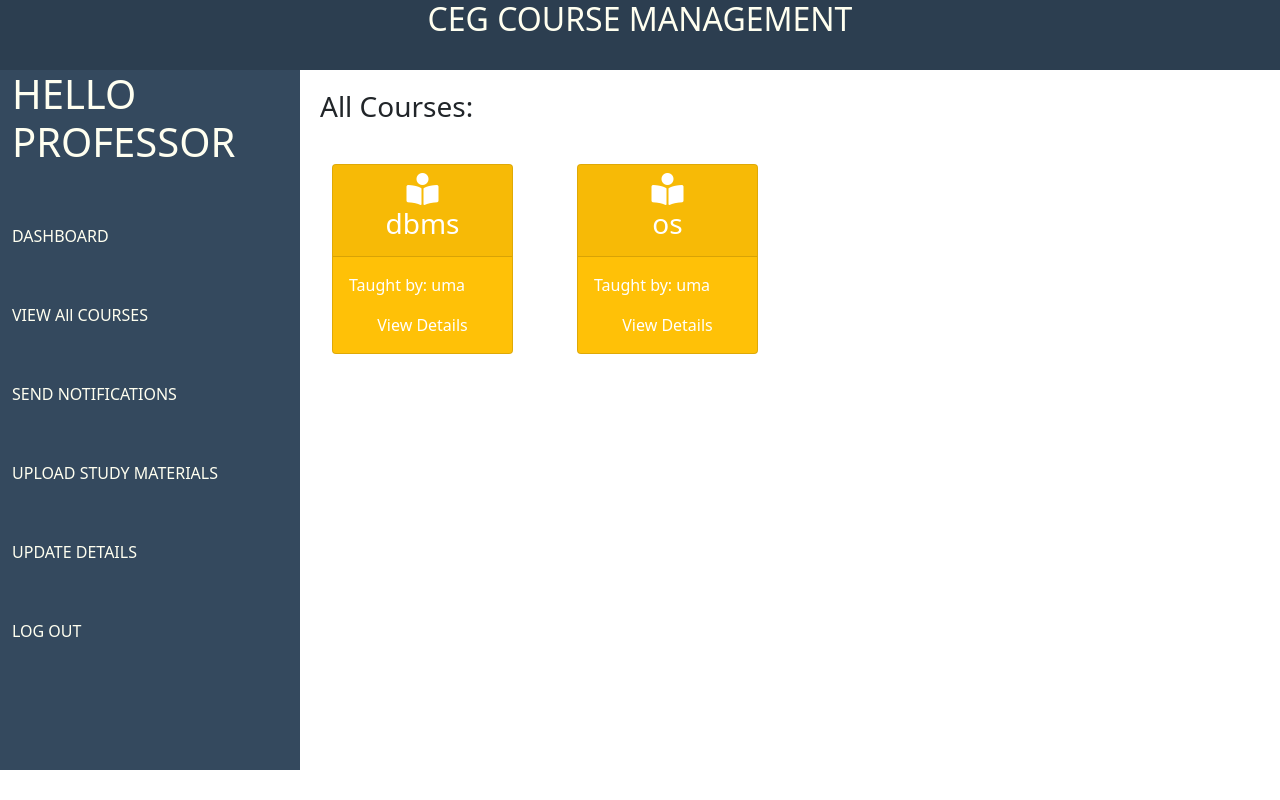
After one commit to bmspr1502/dbmsproject, a PHP site: page /PROJECT_SQL/professor/course.php in a window 1280 px wide. The commit adds this page. Run offline with PHP 8.4, Linux system fonts and the light colour scheme; a user stored in the database is signed in; data comes from the database, SQL or seed files in the repository.

Commit message:
some changes

```diff
--- a/PROJECT_SQL/dbconfig/config.php
+++ b/PROJECT_SQL/dbconfig/config.php
@@ -1,4 +1,7 @@
 <?php
-$con= mysqli_connect("localhost","root","") or die("unable to connect");
+$con= new mysqli("localhost", "root", "", "cmsproj");
+/*
+mysqli_connect("localhost","root","") or die("unable to connect");
 mysqli_select_db($con,"cmsproj");
+*/
 ?>
--- a/PROJECT_SQL/index.php
+++ b/PROJECT_SQL/index.php
@@ -13,7 +13,7 @@
     <link href="bootstrap/css/bootstrap.min.css" rel="stylesheet" >
     <link rel="stylesheet" href="bootstrap/css/sytle.css">
 
-    <title>Hello, world!</title>
+    <title>Login</title>
   </head>
   <body>
 
--- /dev/null
+++ b/PROJECT_SQL/professor/course.php
@@ -0,0 +1,62 @@
+<?php
+    session_start();
+  require '../dbconfig/config.php';
+  require"pcommondash.php";
+?>
+<!DOCTYPE html>
+<html>
+<head>
+<title>view_all_course</title>
+<meta charset="utf-8">
+    <meta name="viewport" content="width=device-width, initial-scale=1">
+
+    <!-- Bootstrap CSS -->
+    <link href="../bootstrap/css/bootstrap.min.css" rel="stylesheet" >
+    <link href="../bootstrap/css/stddashstyle.css" rel="stylesheet" >
+	<link href="../fontawesome-free-5.15.3-web/css/all.css" rel="stylesheet">
+</head>
+<body>
+ <div class="container-fluid p-0" id="enrolledcourses">
+        <h3 style="margin:20px">All Courses:</h3>
+     <div class="container" id="box">
+    <div class="row">
+
+<?php
+    //print_r($_SESSION);
+  $sql="select course_details.courseid, course_details.name as 'course_name', prof_details.profno, prof_details.name as 'prof_name' from course_details inner join prof_details on course_details.profno = prof_details.profno where course_details.profno = ". $_SESSION['pid'];
+   if($query_run=$con->query($sql)){
+    $storeArray = Array();
+    while ($row =$query_run->fetch_assoc()) {
+        ?>
+        <div class="col-md-3">
+        <div class="card text-white bg-warning mb-3" style="max-width: 18rem;margin:20px;" id="cardcourse">
+        <div class="card-header">
+        <center><i class="fa fa-book-reader fa-2x"></center></i>
+        <h3 class="card-title" style="text-align:center;"><?php echo $row['course_name'];?></h3>
+                </div>
+    <div class="card-body">
+        <p>Taught by: <?php echo $row['prof_name'];?></p>
+    <center><a onclick="viewcourse(<?php echo $row['courseid'];?>)">View Details</a></center>
+    </div>
+    </div>
+    </div>
+    <?php
+
+    }
+}else{
+    echo $con->error;
+}
+ ?>
+</div></div>
+            </div>
+
+        </div>
+
+    </div>
+
+
+    <script>
+
+    </script>
+</body>
+</html>
--- a/PROJECT_SQL/professor/log_out.php
+++ b/PROJECT_SQL/professor/log_out.php
@@ -3,6 +3,6 @@
 session_start();
 unset($_SESSION['pid']);
 session_destroy();
-header("location:/PROJECT_SQL/index.php");
+header("location:../index.php");
 
 ?>
--- a/PROJECT_SQL/professor/pcommondash.php
+++ b/PROJECT_SQL/professor/pcommondash.php
@@ -1,8 +1,8 @@
 <?php
 session_start();
-if(!isset($_SESSION['sroll_no']))
+if(!isset($_SESSION['pid']))
 {
-	header("location:index.php");
+	header("location:../index.php");
 }
 ?>
 <!DOCTYPE html>
@@ -13,9 +13,9 @@ if(!isset($_SESSION['sroll_no']))
     <meta name="viewport" content="width=device-width, initial-scale=1">
 
     <!-- Bootstrap CSS -->
-    <link href="bootstrap/css/bootstrap.min.css" rel="stylesheet" >
-    <link href="C:\xampp\htdocs\PROJECT_SQL\bootstrap\css\stddashstyle.css" rel="stylesheet" >
-	<link href="fontawesome-free-5.15.3-web/css/all.css" rel="stylesheet">
+    <link href="../bootstrap/css/bootstrap.min.css" rel="stylesheet" >
+    <link href="../bootstrap/css/stddashstyle.css" rel="stylesheet" >
+	<link href="../fontawesome-free-5.15.3-web/css/all.css" rel="stylesheet">
 
 </head>
 <body>
@@ -28,7 +28,7 @@ if(!isset($_SESSION['sroll_no']))
 <div class="container-fluid" id="sidebar" >
     <div class="row" >
 
-        <h1>HELLO USER</h1>
+        <h1>HELLO PROFESSOR</h1>
 
             <ul>
 
--- a/PROJECT_SQL/professor/professor_notifications.php
+++ b/PROJECT_SQL/professor/professor_notifications.php
@@ -1,5 +1,5 @@
 <?php
-require "scommondash.php"
+require "pcommondash.php"
 ?>
 <!DOCTYPE html>
 <html>
--- a/PROJECT_SQL/professor/professor_update_details.php
+++ b/PROJECT_SQL/professor/professor_update_details.php
@@ -1,5 +1,5 @@
 <?php
-require "scommondash.php"
+require "pcommondash.php"
 ?>
 <!DOCTYPE html>
 <html>
```
Also changed, not shown: PROJECT_SQL/professor/profdash.php (+4 -4 lines).
